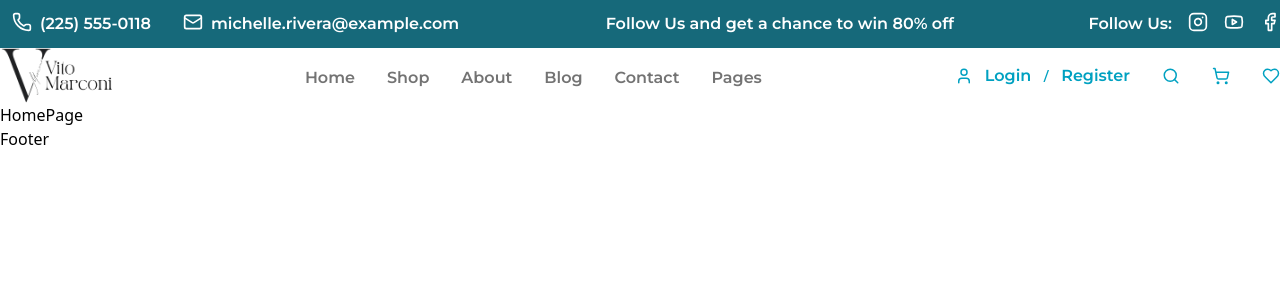
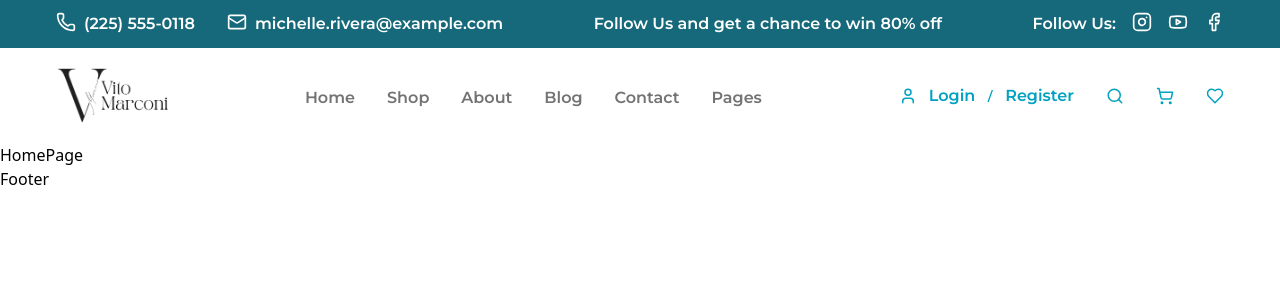
Before and after one commit to irfansubasi/e-commerce, a React (Vite) app: page / in a window 1280 px wide. Shown: the top 300 px of the page. Built offline with nearby package versions, Linux system fonts and the light colour scheme.

Commit message:
fix header paddings

```diff
--- a/src/layouts/Header.jsx
+++ b/src/layouts/Header.jsx
@@ -16,8 +16,8 @@ import { Link } from 'react-router-dom';
 export default function Header() {
   return (
     <header>
-      <div className="navbar-solid hidden md:flex bg-primary text-white items-center justify-between">
-        <div className="navbar-contact p-3 flex items-center gap-8">
+      <div className="navbar-solid hidden md:flex bg-primary text-white items-center justify-between px-14">
+        <div className="navbar-contact py-3 flex items-center gap-8">
           <div className="flex gap-2">
             <Phone size={20} />
             <h6>(225) 555-0118</h6>
@@ -37,7 +37,7 @@ export default function Header() {
           <Facebook size={20} />
         </div>
       </div>
-      <div className="flex items-center justify-between">
+      <div className="flex items-center justify-between py-5 px-8 md:px-14">
         <Link to="/">
           <img className="w-28" src={logo} alt="logo" />
         </Link>
```
